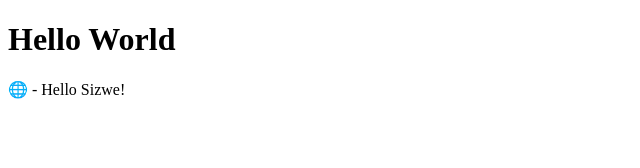
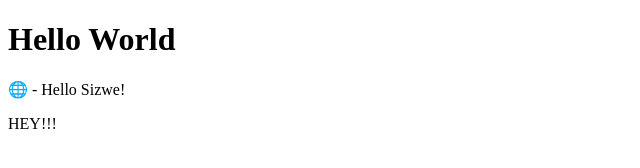
Before and after one commit to SizweL/Collab, a plain HTML site: page index.html in a window 1280 px wide. Shown: the full height of the page, 0-640 px from the left. Drawn offline with Linux system fonts and the light colour scheme.

Commit message:
Added bio

```diff
--- a/index.html
+++ b/index.html
@@ -9,5 +9,7 @@
  <p>
  &#127760 - Hello Sizwe!
  </p>
+
+ <p>HEY!!!</p>
  </body>
  </html>
```
